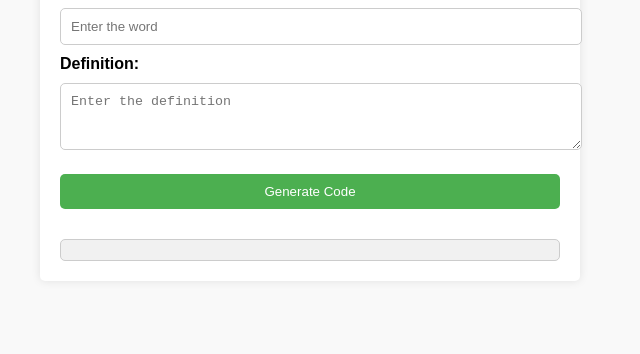
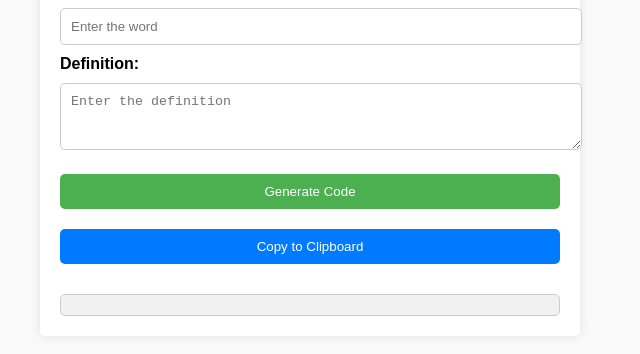
Before and after one commit to AMDA109620P/Code-generator, a plain HTML site: page index.html in a window 1280 px wide. Shown: the part 140-494 px from the top of the page, without its empty margins (330-970 px from the left). Drawn offline with Linux system fonts and the light colour scheme.

Commit message:
Update index.html

```diff
--- a/index.html
+++ b/index.html
@@ -46,6 +46,13 @@
             border-radius: 5px;
             font-family: monospace;
         }
+        .copy-btn {
+            margin-top: 10px;
+            background-color: #007BFF;
+        }
+        .copy-btn:hover {
+            background-color: #0056b3;
+        }
     </style>
 </head>
 <body>
@@ -58,6 +65,7 @@
         <textarea id="definition" rows="3" placeholder="Enter the definition"></textarea>
 
         <button onclick="generateCode()">Generate Code</button>
+        <button class="copy-btn" onclick="copyToClipboard()">Copy to Clipboard</button>
 
         <div class="output" id="output"></div>
     </div>
@@ -72,9 +80,23 @@
                 return;
             }
 
-            const jsonOutput = `{ word: "${word}", definition: "${definition}" }`;
+            const jsonOutput = `{ word: "${word}", definition: "${definition}" },`;
 
             document.getElementById("output").textContent = jsonOutput;
+        }
+
+        function copyToClipboard() {
+            const output = document.getElementById("output").textContent;
+            if (output === "") {
+                alert("Nothing to copy! Please generate the code first.");
+                return;
+            }
+
+            navigator.clipboard.writeText(output).then(() => {
+                alert("Code copied to clipboard!");
+            }).catch(err => {
+                alert("Failed to copy! Please try again.");
+            });
         }
     </script>
 </body>
```
